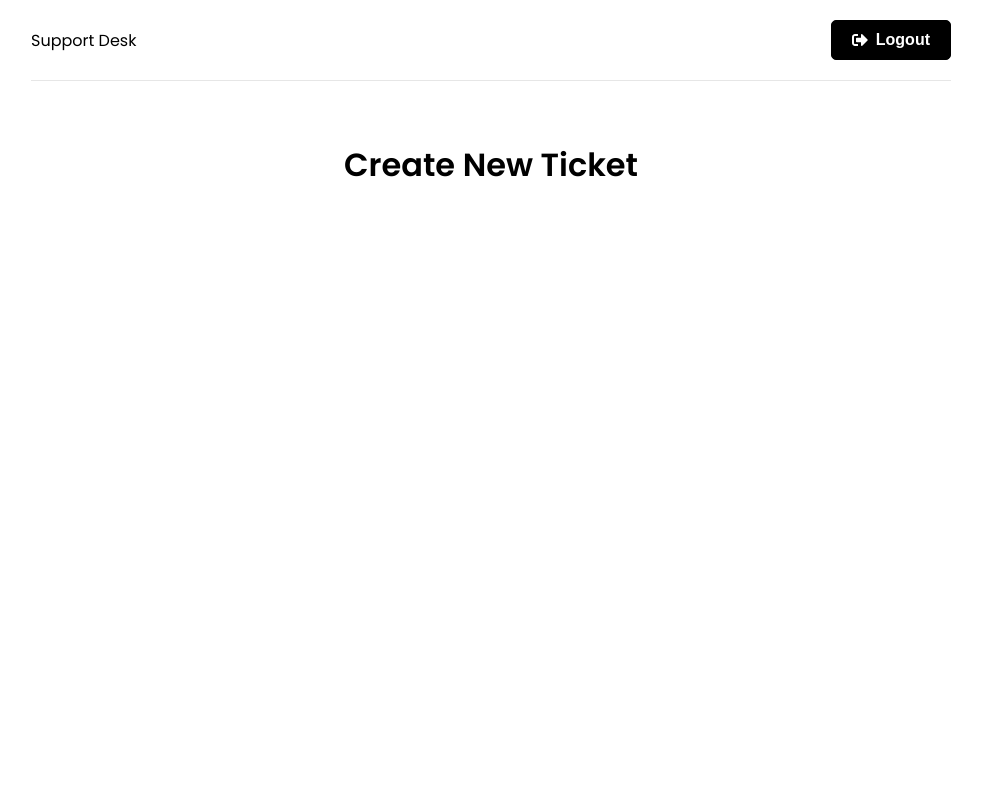
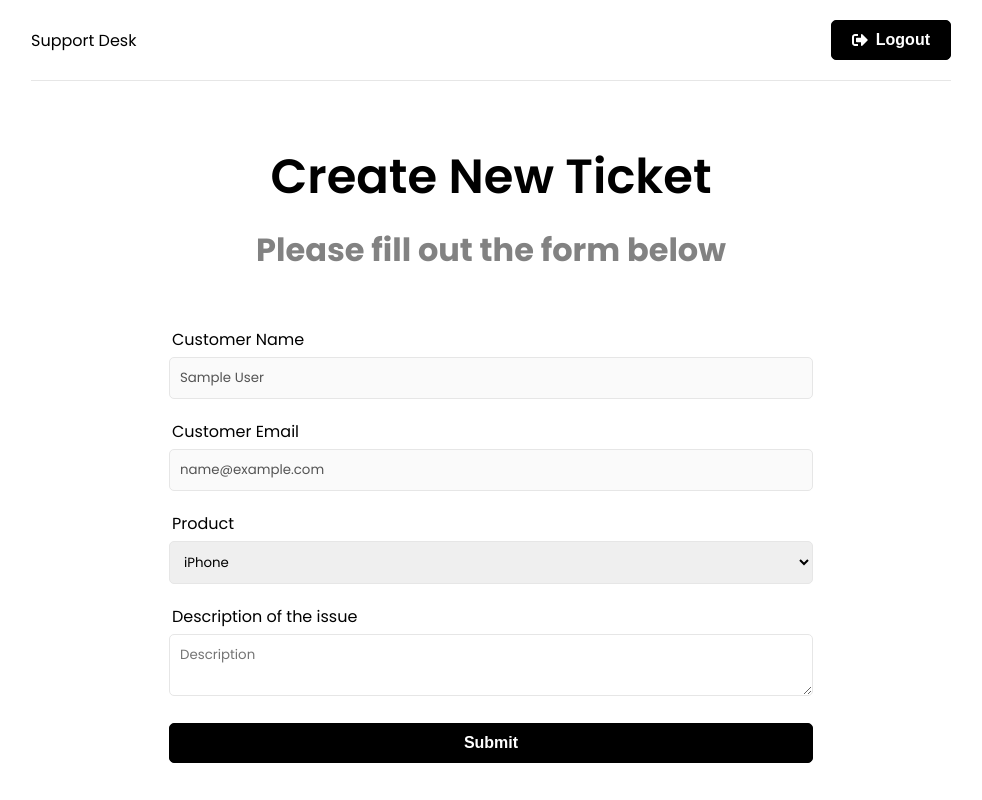
Before and after one commit to Florian-Cywinski/react-support-ticket-system-project, a React (Vite) app in the folder frontend/: page /new-ticket in a window 1280 px wide. Shown: the whole page, without its empty margins (149-1131 px from the left). Built offline with nearby package versions, Linux system fonts and the light colour scheme; sample sign-in values are in the browser's storage.

Commit message:
19 - Tickets Functionality -> 5 - New Ticket Form

```diff
--- a/frontend/src/pages/NewTicket.jsx
+++ b/frontend/src/pages/NewTicket.jsx
@@ -1,8 +1,67 @@
+import { useState } from 'react'    // For the form (local state)
+import { useSelector, useDispatch } from 'react-redux'  // useSelector to bring in the user from the global state
+
+
 function NewTicket() {
-    return (
-    <div>
+  const { user } = useSelector((state) => state.auth)   // To get the user from the auth part of the state
+
+  const [name] = useState(user.name)
+  const [email] = useState(user.email)
+  const [product, setProduct] = useState('iPhone')  // The array must contain one of the available products by default so that no error occurs  // ticketModel.js (enum: ['iPhone', 'Macbook Pro', 'iMac', 'iPad'])
+  const [description, setDescription] = useState('')
+
+
+
+  const onSubmit = (e) => {
+    e.preventDefault()
+
+  }
+
+
+
+
+
+
+  return (
+    <>
+      <section className='heading'>
         <h1>Create New Ticket</h1>
-    </div>
+        <p>Please fill out the form below</p>
+      </section>
+
+      <section className='form'>
+        {/* The pseudo form (the input fields are disabled coz the values are given from the local state) */}
+        <div className='form-group'>
+          <label htmlFor='name'>Customer Name</label>
+          <input type='text' className='form-control' value={name} disabled />   {/* The name is already inserted for the logged-in user and cannot be changed */}
+        </div>
+        <div className='form-group'>
+          <label htmlFor='email'>Customer Email</label>
+          <input type='text' className='form-control' value={email} disabled />
+        </div>
+        {/* The actual form */}
+        <form onSubmit={onSubmit}>
+          <div className='form-group'>
+            <label htmlFor='product'>Product</label>
+            <select name='product' id='product' value={product} onChange={(e) => setProduct(e.target.value)}>   {/* To be able to select one of the optional products */}
+              <option value='iPhone'>iPhone</option>
+              <option value='Macbook Pro'>Macbook Pro</option>
+              <option value='iMac'>iMac</option>
+              <option value='iPad'>iPad</option>
+            </select>
+          </div>
+          <div className='form-group'>
+            <label htmlFor='description'>Description of the issue</label>
+            <textarea name='description' id='description' className='form-control'
+              placeholder='Description' value={description} onChange={(e) => setDescription(e.target.value)}
+            ></textarea>
+          </div>
+          <div className='form-group'>
+            <button className='btn btn-block'>Submit</button>
+          </div>
+        </form>
+      </section>
+    </>
   )
 }
 
```
